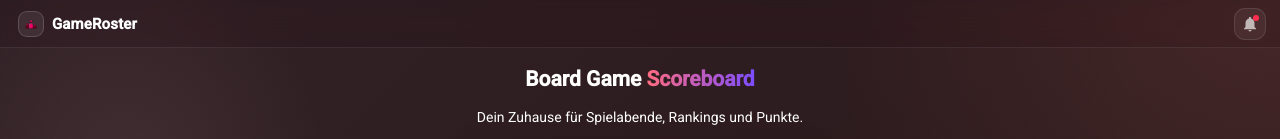
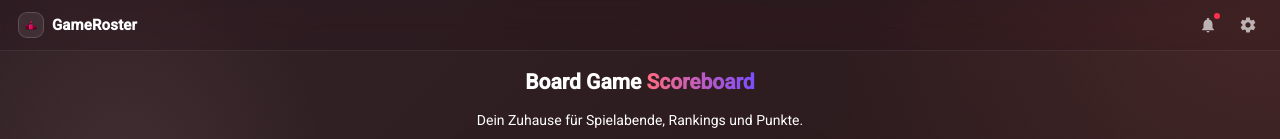
Before and after one commit to Jason0985/GameRoster-beta, an Angular app: page / in a window 1280 px wide. Shown: the top 139 px of the page. Built offline with nearby package versions, Linux system fonts and the light colour scheme.

Commit message:
updated header

```diff
--- a/src/app/app.html
+++ b/src/app/app.html
@@ -5,10 +5,15 @@
       GameRoster
     </span>
 
-    <button mat-icon-button class="notification-button" aria-label="Benachrichtigungen">
-      <mat-icon aria-hidden="true">notifications</mat-icon>
-      <span class="notification-dot"></span>
-    </button>
+    <div class="header-actions">
+      <button mat-icon-button class="header-icon-button notification-button" aria-label="Benachrichtigungen">
+        <mat-icon aria-hidden="true">notifications</mat-icon>
+        <span class="notification-dot"></span>
+      </button>
+      <button mat-icon-button class="header-icon-button" aria-label="Einstellungen">
+        <mat-icon aria-hidden="true">settings</mat-icon>
+      </button>
+    </div>
   </header>
 
   <main>
--- a/src/app/app.scss
+++ b/src/app/app.scss
@@ -50,16 +50,29 @@
 	object-fit: contain;
 }
 
-.notification-button {
+@media (max-width: 600px) {
+	.top-bar-title img {
+		width: 36px;
+		height: 36px;
+	}
+}
+
+.header-actions {
+	display: flex;
+	align-items: center;
+	gap: 4px;
+}
+
+.header-icon-button {
 	position: relative;
 	display: grid;
 	place-items: center;
-	width: 32px;
-	height: 32px;
+	width: 36px;
+	height: 36px;
 	padding: 0;
-	border: 1px solid rgba(255, 255, 255, 0.1);
-	border-radius: 11px;
-	background: rgba(255, 255, 255, 0.06) !important;
+	border: 0;
+	border-radius: 50%;
+	background: transparent !important;
 	box-shadow: none !important;
 	color: var(--color-text-muted);
 	appearance: none;
@@ -76,26 +89,26 @@
 	display: none;
 }
 
-.notification-button mat-icon {
+.header-icon-button mat-icon {
 	width: 18px;
 	height: 18px;
 	font-size: 18px;
 }
 
-.notification-button:hover {
-	background: var(--color-primary-soft) !important;
+.header-icon-button:hover {
 	color: var(--color-primary-light);
 }
 
-.notification-button:active {
+.header-icon-button:active {
+	background: var(--color-primary-soft) !important;
 	transform: scale(0.92);
 }
 
-.notification-button:focus {
+.header-icon-button:focus {
 	outline: none;
 }
 
-.notification-button:focus-visible {
+.header-icon-button:focus-visible {
 	outline: 2px solid var(--color-primary-light);
 	outline-offset: 2px;
 }
```
